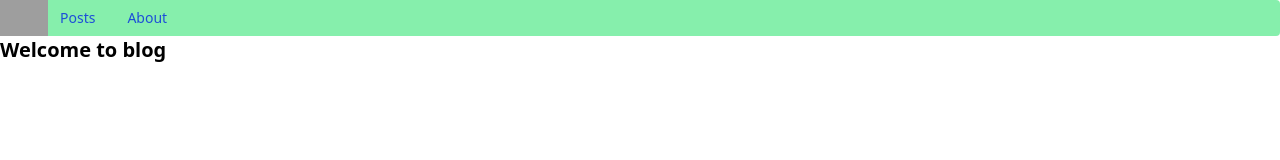
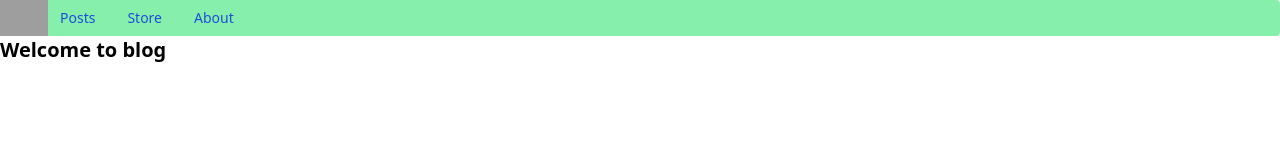
Before and after one commit to rodionbgd/blog, a Vue app: page / in a window 1280 px wide. Shown: the top 160 px of the page. Built offline with nearby package versions, Linux system fonts and the light colour scheme; grey boxes are pictures that could not be loaded.

Commit message:
fix: Добавлена страница с store

```diff
--- a/src/components/MyNavbar.vue
+++ b/src/components/MyNavbar.vue
@@ -15,8 +15,16 @@
           class="flex flex-col mt-4 md:flex-row md:space-x-8 md:mt-0 md:text-sm md:font-medium"
         >
           <li>
-            <MyAnchor @click="$router.push('/posts')"> Posts </MyAnchor>
+            <MyAnchor @click="$router.push('/posts')">Posts</MyAnchor>
           </li>
+          <li>
+            <MyAnchor @click="$router.push('/store')">Store</MyAnchor>
+          </li>
+          <!--          <li>-->
+          <!--            <MyAnchor @click="$router.push('/composition')"-->
+          <!--              >Composition</MyAnchor-->
+          <!--            >-->
+          <!--          </li>-->
           <li>
             <MyAnchor @click="$router.push('/about')">About</MyAnchor>
           </li>
--- a/src/pages/PostPageWithStore.vue
+++ b/src/pages/PostPageWithStore.vue
@@ -46,7 +46,7 @@ import PostList from "@/components/PostList.vue";
 import { mapState, mapActions, mapGetters, mapMutations } from "vuex";
 
 export default {
-  name: "PostPage",
+  name: "PostPageWithStore",
   components: { PostForm, PostList },
   data() {
     return {
@@ -71,12 +71,14 @@ export default {
   },
 
   async mounted() {
+    this.setPage(1);
     await this.loadPosts();
   },
   methods: {
     ...mapMutations({
       setSearchQuery: "post/setSearchQuery",
       setSelectedOption: "post/setSelectedOption",
+      setPage: "post/setPage",
     }),
     ...mapActions({
       loadMorePosts: "post/loadMorePosts",
```
Also changed, not shown: 1 other file (tests, documents, lock files or other folders).
